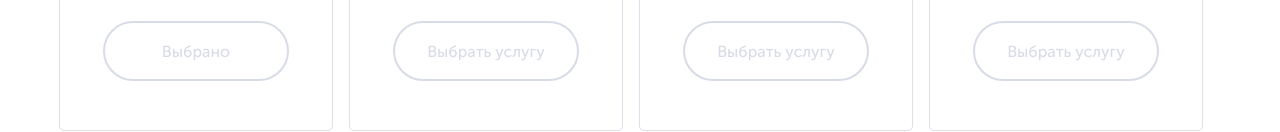
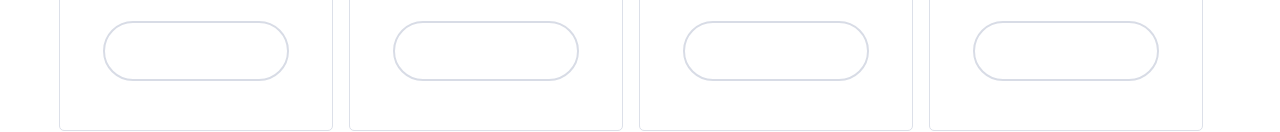
Before and after one commit to MariannaV/farm-shop, a website: page public/index.html in a window 1280 px wide. Shown: the part 4483-4615 px from the top of the page. Drawn offline with Linux system fonts and the light colour scheme.

Commit message:
Update index.html

```diff
--- a/public/index.html
+++ b/public/index.html
@@ -429,7 +429,7 @@
 					<div class="article-description">
 						<p class="service-title">Подключение к ОФД</p>
 						<service-price class="only-price">3000</service-price>
-						<button  onclick="this.closest('.items-block-service').classList.toggle('active')" class="select-service"> Выбрано</button>
+						<button  onclick="this.closest('.items-block-service').classList.toggle('active')" class="select-service"> </button>
 					</div>
 				</article>
 				<article class="items-block-service">
@@ -437,7 +437,7 @@
 					<div class="article-description">
 						<p class="service-title">Настройка, обучение</p>
 						<service-price class="only-price">2500</service-price>
-						<button  onclick="this.closest('.items-block-service').classList.toggle('active')" class="select-service"> Выбрать услугу</button>
+						<button  onclick="this.closest('.items-block-service').classList.toggle('active')" class="select-service"> </button>
 					</div>
 				</article>
 				<article class="items-block-service">
@@ -445,7 +445,7 @@
 					<div class="article-description">
 						<p class="service-title">Услуги по регистрации</p>
 						<service-price class="only-price">1500</service-price>
-						<button  onclick="this.closest('.items-block-service').classList.toggle('active')" class="select-service"> Выбрать услугу</button>
+						<button  onclick="this.closest('.items-block-service').classList.toggle('active')" class="select-service"> </button>
 					</div>
 				</article>
 				<article class="items-block-service">
@@ -453,7 +453,7 @@
 					<div class="article-description">
 						<p class="service-title">Техподдержка HelpMe</p>
 						<service-price class="only-price">550</service-price>
-						<button  onclick="this.closest('.items-block-service').classList.toggle('active')" class="select-service"> Выбрать услугу</button>
+						<button  onclick="this.closest('.items-block-service').classList.toggle('active')" class="select-service"> </button>
 					</div>
 				</article>
 			</div>
```
